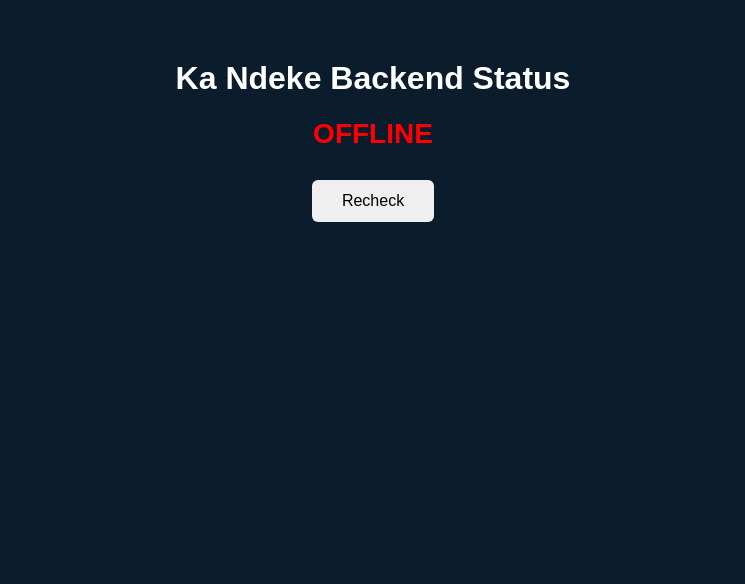
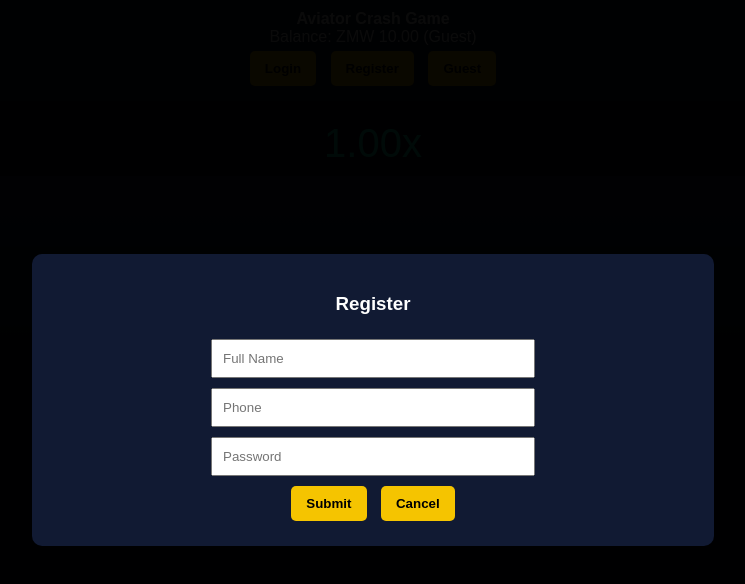
Before and after one commit to chandecorp678-dotcom/Ka_ndeke_backend_MoMo, a website: page public-index.html in a window 1280 px wide. Shown: the whole page, without its empty margins (267-1012 px from the left). Drawn offline with Linux system fonts and the light colour scheme; no server answers.

Commit message:
Update public-index.html

```diff
--- a/public-index.html
+++ b/public-index.html
@@ -2,97 +2,275 @@
 <html lang="en">
 <head>
 <meta charset="UTF-8" />
-  <title>Ka Ndeke – Game</title>
-  <meta name="viewport" content="width=device-width, initial-scale=1.0" />
+<meta name="viewport" content="width=device-width, initial-scale=1.0"/>
+<title>Aviator Crash – ZMW</title>
 
 <style>
 body {
   margin: 0;
   font-family: Arial, sans-serif;
-      background: #0b1c2d;
+  background: #0b1220;
   color: #fff;
   text-align: center;
 }
 
-    h1 {
-      margin-top: 60px;
+header {
+  padding: 10px;
+  background: #111a33;
 }
 
-    #status {
-      margin-top: 20px;
-      font-size: 28px;
+button {
+  padding: 10px 15px;
+  margin: 5px;
+  background: #f5c400;
+  border: none;
+  border-radius: 5px;
+  cursor: pointer;
   font-weight: bold;
 }
 
-    .connected {
-      color: #00ff9c;
+input {
+  padding: 10px;
+  margin: 5px;
+  width: 90%;
+  max-width: 300px;
 }
 
-    .reachable {
-      color: orange;
+.hidden { display: none; }
+
+#game {
+  margin-top: 20px;
 }
 
-    .offline {
-      color: red;
+#sky {
+  position: relative;
+  height: 200px;
+  background: linear-gradient(#1b2b5a, #0b1220);
+  overflow: hidden;
 }
 
-    button {
-      margin-top: 30px;
-      padding: 12px 30px;
-      font-size: 16px;
-      border: none;
-      border-radius: 6px;
-      cursor: pointer;
+#plane {
+  position: absolute;
+  bottom: 20px;
+  left: 10px;
+  width: 80px;
+  transition: transform 0.1s linear;
+}
+
+#multiplier {
+  font-size: 40px;
+  margin: 10px 0;
+  color: #00ffcc;
+}
+
+#balance {
+  margin-top: 5px;
+}
+
+.modal {
+  position: fixed;
+  inset: 0;
+  background: rgba(0,0,0,0.8);
+  display: flex;
+  justify-content: center;
+  align-items: center;
+}
+
+.modal-content {
+  background: #111a33;
+  padding: 20px;
+  border-radius: 10px;
 }
 </style>
 </head>
+
 <body>
 
-  <h1>Ka Ndeke Backend Status</h1>
+<header>
+  <strong>Aviator Crash Game</strong><br>
+  <span id="balance">Balance: ZMW 10.00 (Guest)</span><br>
+  <button onclick="showLogin()">Login</button>
+  <button onclick="showRegister()">Register</button>
+  <button onclick="logout()">Guest</button>
+</header>
 
-  <div id="status" class="reachable">REACHABLE</div>
+<div id="game">
+  <div id="multiplier">1.00x</div>
 
-  <button onclick="checkConnection()">Recheck</button>
+  <div id="sky">
+    <img id="plane"
+      src="https://upload.wikimedia.org/wikipedia/commons/3/3c/Airplane_silhouette.png"
+      alt="plane"/>
+  </div>
+
+  <input type="number" id="bet" placeholder="Bet Amount (ZMW)" value="1"/>
+  <br>
+  <button onclick="startGame()">Play</button>
+  <button onclick="cashOut()">Cash Out</button>
+  <br>
+  <button onclick="deposit()">Deposit</button>
+  <button onclick="withdraw()">Withdraw</button>
+</div>
+
+<!-- LOGIN -->
+<div id="loginModal" class="modal hidden">
+  <div class="modal-content">
+    <h3>Login</h3>
+    <input id="loginPhone" placeholder="Phone"/>
+    <input id="loginPass" type="password" placeholder="Password"/>
+    <br>
+    <button onclick="login()">Submit</button>
+    <button onclick="hideModals()">Cancel</button>
+  </div>
+</div>
+
+<!-- REGISTER -->
+<div id="registerModal" class="modal hidden">
+  <div class="modal-content">
+    <h3>Register</h3>
+    <input id="regName" placeholder="Full Name"/>
+    <input id="regPhone" placeholder="Phone"/>
+    <input id="regPass" type="password" placeholder="Password"/>
+    <br>
+    <button onclick="register()">Submit</button>
+    <button onclick="hideModals()">Cancel</button>
+  </div>
+</div>
 
 <script>
-    // 🔒 HARD-CODED BACKEND URL (THIS IS THE KEY)
-    const BACKEND_URL = "https://ka-ndeke-backend-momo.onrender.com";
+/* ================= CONFIG ================= */
+const API = "https://ka-ndeke-backend-momo.onrender.com";
 
-    function setStatus(text, className) {
-      const el = document.getElementById("status");
-      el.textContent = text;
-      el.className = className;
+/* ================= STATE ================= */
+let user = { guest: true };
+let balance = 10;
+let multiplier = 1;
+let interval = null;
+let crashed = false;
+
+/* ================= UI ================= */
+function updateUI() {
+  document.getElementById("balance").innerText =
+    `Balance: ZMW ${balance.toFixed(2)} ${user.guest ? "(Guest)" : ""}`;
 }
 
-    async function checkConnection() {
-      try {
-        const res = await fetch(BACKEND_URL + "/health", {
-          method: "GET",
-          headers: { "Accept": "application/json" }
+updateUI();
+
+/* ================= AUTH ================= */
+function showLogin(){ hideModals(); loginModal.classList.remove("hidden"); }
+function showRegister(){ hideModals(); registerModal.classList.remove("hidden"); }
+function hideModals(){
+  loginModal.classList.add("hidden");
+  registerModal.classList.add("hidden");
+}
+
+async function login(){
+  try{
+    const res = await fetch(API + "/api/auth/login",{
+      method:"POST",
+      headers:{ "Content-Type":"application/json" },
+      body:JSON.stringify({
+        phone: loginPhone.value,
+        password: loginPass.value
+      })
     });
 
-        if (!res.ok) throw new Error("HTTP " + res.status);
-
+    if(!res.ok) throw new Error();
     const data = await res.json();
 
-        if (
-          data.ok === true ||
-          data.connected === true ||
-          data.status === "connected"
-        ) {
-          setStatus("CONNECTED", "connected");
-        } else {
-          setStatus("REACHABLE", "reachable");
-        }
-
-      } catch (err) {
-        console.error(err);
-        setStatus("OFFLINE", "offline");
+    user = data.user;
+    balance = data.balance ?? 5;
+    hideModals();
+    updateUI();
+  }catch{
+    alert("Login failed");
   }
 }
 
-    // Auto-check on load
-    document.addEventListener("DOMContentLoaded", checkConnection);
+async function register(){
+  try{
+    const res = await fetch(API + "/api/auth/register",{
+      method:"POST",
+      headers:{ "Content-Type":"application/json" },
+      body:JSON.stringify({
+        name: regName.value,
+        phone: regPhone.value,
+        password: regPass.value
+      })
+    });
+
+    if(!res.ok) throw new Error();
+    alert("Registered successfully. Please login.");
+    hideModals();
+  }catch{
+    alert("Register failed");
+  }
+}
+
+function logout(){
+  user = { guest:true };
+  balance = 10;
+  updateUI();
+}
+
+/* ================= GAME ================= */
+function startGame(){
+  if(interval) return;
+
+  const bet = Number(bet.value);
+  if(bet <= 0 || bet > balance){
+    alert("Invalid bet");
+    return;
+  }
+
+  balance -= bet;
+  updateUI();
+
+  multiplier = 1;
+  crashed = false;
+  let x = 10;
+
+  interval = setInterval(()=>{
+    multiplier += 0.02;
+    document.getElementById("multiplier").innerText =
+      multiplier.toFixed(2)+"x";
+
+    x += 2;
+    plane.style.transform = `translate(${x}px, ${-multiplier*5}px)`;
+
+    if(Math.random() < 0.01 * multiplier){
+      crash();
+    }
+  },50);
+}
+
+function crash(){
+  clearInterval(interval);
+  interval = null;
+  crashed = true;
+  alert("Crashed!");
+}
+
+function cashOut(){
+  if(!interval || crashed) return;
+  clearInterval(interval);
+  interval = null;
+
+  const win = Number(bet.value) * multiplier;
+  balance += win;
+  updateUI();
+}
+
+/* ================= WALLET ================= */
+async function deposit(){
+  if(user.guest) return alert("Login required");
+  alert("Deposit request sent");
+}
+
+async function withdraw(){
+  if(user.guest) return alert("Login required");
+  alert("Withdraw request sent");
+}
 </script>
 
 </body>
```
Lines whose indentation alone changed are shown as unchanged.
